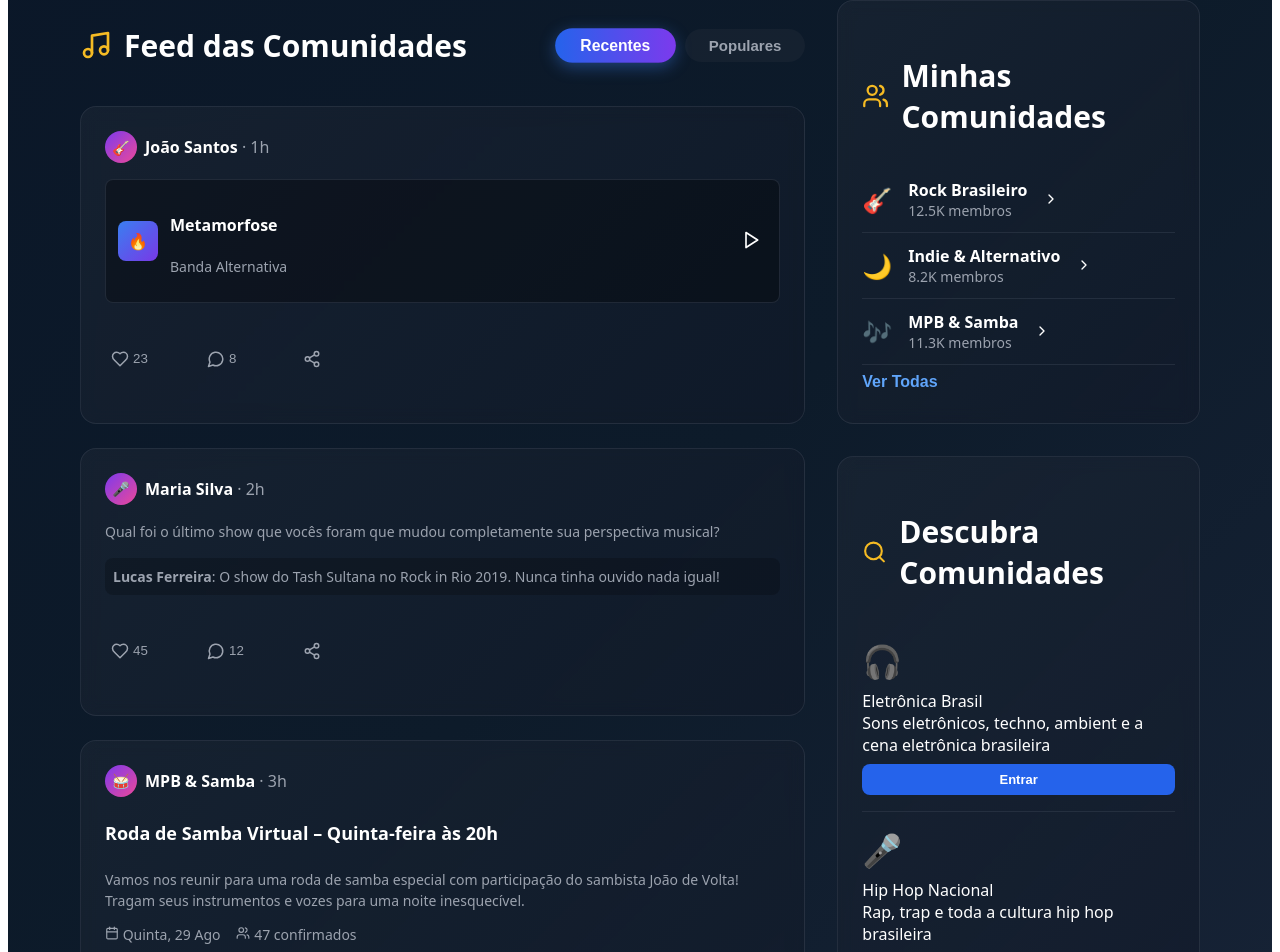
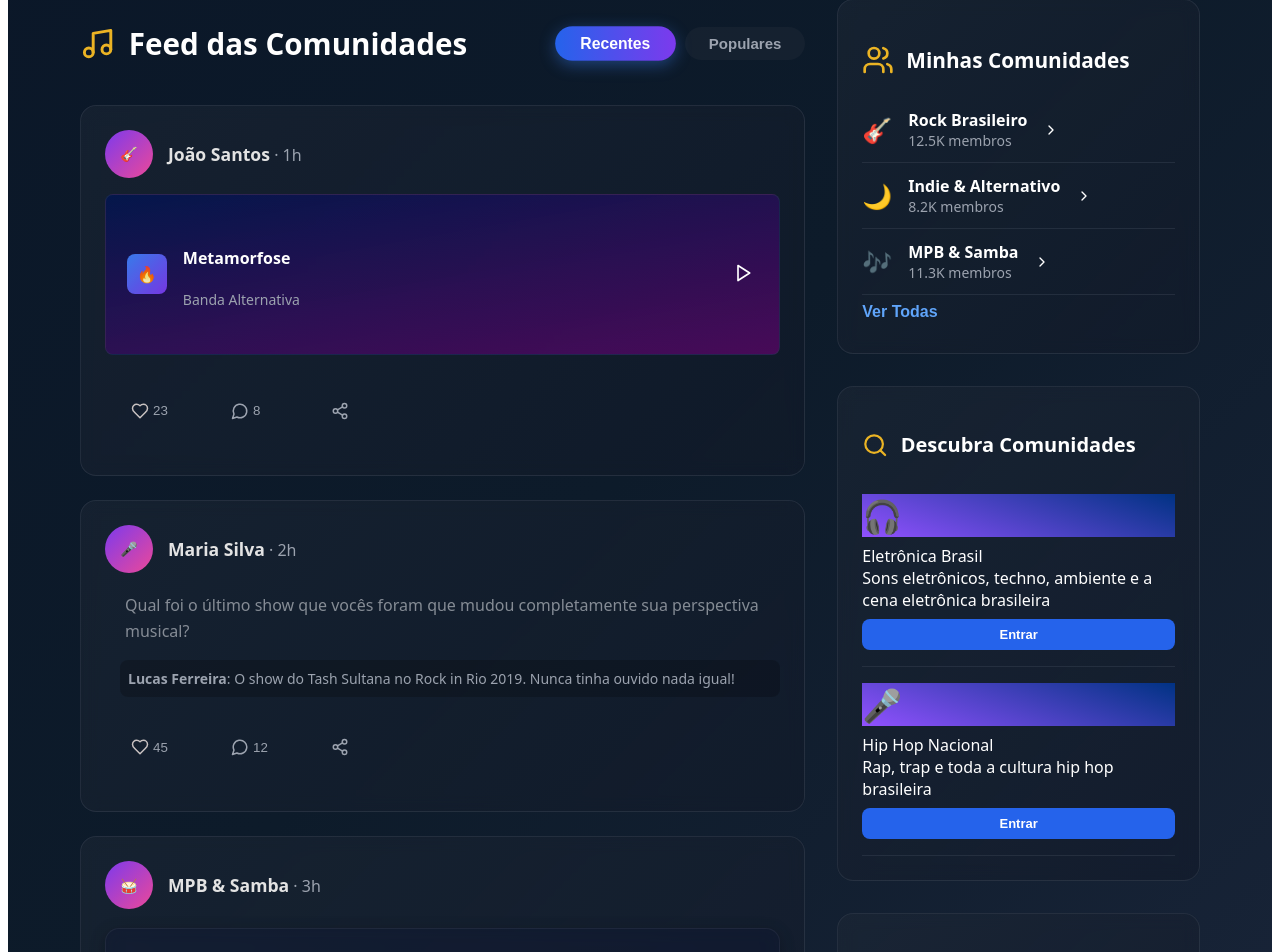
Before and after one commit to camyf7/echomusic, a Next.js app: page /Community in a window 1280 px wide. Shown: the part 496-1448 px from the top of the page. Built offline with nearby package versions, Linux system fonts and the light colour scheme.

Commit message:
comunidade inovada

```diff
--- a/src/pages/Community/Community.css
+++ b/src/pages/Community/Community.css
@@ -260,11 +260,11 @@
 }
 
 .communities-container .music-player {
-  background: rgba(0, 0, 0, 0.3);
+  background: linear-gradient(350deg, rgba(111, 0, 119, 0.6), rgba(0, 20, 85, 0.75));
   border-radius: 0.5rem;
-  padding: 0.75rem;
+  padding: 1.30rem;
   margin-bottom: 1rem;
-  border: 1px solid rgba(55, 65, 81, 0.5);
+  border: 1px solid rgba(42, 57, 82, 0.5);
   transition: all 0.3s ease;
 }
 
@@ -282,7 +282,7 @@
 }
 
 .communities-container .section-title {
-  font-size: 1.875rem;
+  font-size: 1.3rem;
   font-weight: bold;
   display: flex;
   align-items: center;
@@ -298,8 +298,10 @@
 
 .communities-container .card-title {
   /* Assuming h4 for event title */
-  font-size: 1.125rem;
+  font-size: 1.20rem;
   font-weight: bold;
+  margin-left: 15px;
+  margin-bottom: 10px;
 }
 
 .communities-container .feature-title {
@@ -312,26 +314,68 @@
   font-weight: bold;
 }
 
+.communities-container .section-title-discover {
+  font-size: 1.25rem;
+  font-weight: bold;
+  display: flex;
+  align-items: center;
+  gap: 0.75rem;
+}
+
+.communities-container .section-title-discover svg {
+  width: 1.65rem;
+  height: 1.65rem;
+  color: #fbbf24;
+  animation: iconPulse 2s ease-in-out infinite;
+}
+
+.communities-container .section-title-left{
+  font-size: 1.85rem;
+  font-weight: bold;
+  display: flex;
+  align-items: center;
+  gap: 0.85rem;
+}
+
+.communities-container .section-title-left svg {
+  width: 2.20rem;
+  height: 2.20rem;
+  color: #fbbf24;
+  animation: iconPulse 2s ease-in-out infinite;
+}
+
 /* ===== TEXTS ===== */
 .communities-container .header-description {
-  font-size: 1.25rem;
+  font-size: 1.3rem;
   color: #d1d5db;
   max-width: 42rem;
-  line-height: 1.6;
   margin: 0 auto;
-  text-align: left;
+  text-align: center;
 }
 
 .communities-container .card-description {
   color: #9ca3af;
   font-size: 0.875rem;
   line-height: 1.5;
+  margin-left: 15px;
 }
+
+.post-content.card-description p {
+  font-size: 1rem;
+  color: #c3c8cea6;
+  line-height: 1.6;
+  margin-top: 0.5rem;
+  margin-bottom: 0.5rem;
+  margin-left: 5px;
+  word-break: break-word;
+  margin-top: 20px;
+}
+
 
 .communities-container .post-content {
   color: #9ca3af;
   font-size: 0.875rem;
-  margin-bottom: 1rem;
+  margin-bottom: 10px;
   line-height: 1.5;
 }
 
@@ -339,6 +383,7 @@
   color: #9ca3af;
   font-size: 0.875rem;
   line-height: 1.5;
+
 }
 
 .communities-container .track-artist {
@@ -368,6 +413,7 @@
 .communities-container .heart-icon svg {
   transition: fill 0.3s ease;
   font-size: 5rem;
+  color: #c7c0c0;
 }
 
 .communities-container .heart-hovered svg {
@@ -437,18 +483,20 @@
   align-items: center;
   justify-content: space-between;
   margin-bottom: 1rem;
+
 }
 
 .communities-container .user-info {
   display: flex;
   align-items: center;
-  gap: 0.5rem;
+  gap: 15px;
 }
 
 .communities-container .post-actions {
   display: flex;
   align-items: center;
-  gap: 1rem;
+  gap: 20px;
+  margin-left: 20px;
 }
 
 .communities-container .load-more-container {
@@ -515,10 +563,77 @@
   font-size: 0.875rem;
 }
 
+/* ===== CARD DO EVENTO ===== */
+.event-card {
+  background: rgba(15, 25, 50, 0.5);
+  backdrop-filter: blur(8px);
+  border: 1px solid rgba(255, 255, 255, 0.06);
+  border-radius: 14px;
+  padding: 1.2rem 1.4rem;
+  margin-top: 1.2rem;
+  box-shadow: 0 4px 15px rgba(0, 0, 0, 0.25);
+  color: #e2e8f0;
+}
+
+/* ===== TÍTULO E DESCRIÇÃO ===== */
+.event-card .card-title {
+  font-size: 1.25rem;
+  font-weight: 600;
+  color: #fff;
+  margin-bottom: 0.4rem;
+}
+
+.event-card .card-description {
+  font-size: 0.95rem;
+  color: rgba(230, 230, 255, 0.85);
+  margin-bottom: 1rem;
+  line-height: 1.6;
+}
+
+/* ===== META (ÍCONES + TEXTO) ===== */
+.event-meta.card-footer {
+  display: flex;
+  align-items: center;
+  justify-content: space-between; /* separa as duas colunas */
+  font-size: 0.9rem;
+  color: #a1a1aa;
+
+}
+
+/* ===== ESTILIZANDO CADA BLOCO (span) ===== */
+.event-meta.card-footer span {
+  display: flex;
+  align-items: center;
+  gap: 0.4rem; /* espaçamento entre o ícone e o texto */
+}
+
+/* ==== SVGs ===== */
+.event-meta.card-footer svg {
+  width: 16px;
+  height: 16px;
+  color: #a78bfa; /* roxo suave (pode mudar a gosto) */
+  flex-shrink: 0;
+  transition: color 1.2s ease;
+  margin-left: 20px;
+
+}
+
+@keyframes gradientPulse {
+  0% { color: #a78bfa; }
+  50% { color: #60a5fa; }
+  100% { color: #a78bfa; }
+}
+
+.event-meta.card-footer span:hover svg {
+  animation: gradientPulse 1.2s ease-in-out infinite;
+  transform: scale(1.15);
+}
+
 .communities-container .track-info {
   display: flex;
   align-items: center;
-  gap: 0.75rem;
+  gap: 1rem;
+  padding: 10px 0;
 }
 
 .communities-container .music-info {
@@ -526,10 +641,11 @@
   min-width: 0;
 }
 
+
 /* ===== ICONS AND AVATARS ===== */
 .communities-container .avatar {
-  width: 2rem;
-  height: 2rem;
+  width: 3rem;
+  height: 3rem;
   background: linear-gradient(135deg, #7c3aed, #ec4899);
   border-radius: 50%;
   display: flex;
@@ -538,6 +654,14 @@
   font-size: 0.875rem;
   flex-shrink: 0;
 }
+
+.host-details .host-name {
+  color: #e3e3e3;
+  font-weight: bold;
+  font-size: 1.10rem;
+
+}
+
 
 .communities-container .music-cover {
   width: 2.5rem;
@@ -557,6 +681,7 @@
 
 .communities-container .discover-icon {
   font-size: 2rem;
+  background:linear-gradient(200deg, #003283, #9151ff);;
 }
 
 /* ===== GRADIENTS AND BACKGROUNDS ===== */
@@ -566,9 +691,14 @@
   background-clip: text;
   -webkit-background-clip: text;
   -webkit-text-fill-color: transparent;
-  animation: gradientShift 3s ease infinite;
+  animation: gradientShift 5s ease infinite;
+
 }
 
+.header-title.gradient-text {
+  font-size: 3.80rem !important;
+  line-height: 1.2;
+}
 .communities-container .card-gradient {
   position: absolute;
   inset: 0;
@@ -634,7 +764,27 @@
   padding: 0.5rem;
   background: rgba(0, 0, 0, 0.2);
   border-radius: 0.5rem;
+  animation: fadeInReply 0.6s ease-in-out;
 }
+
+/* Animação de entrada suave */
+@keyframes fadeInReply {
+  from {
+    opacity: 0;
+    transform: translateY(8px);
+  }
+  to {
+    opacity: 1;
+    transform: translateY(0);
+  }
+}
+
+/* Efeito leve no hover (opcional) */
+.communities-container .reply:hover {
+  background: rgba(0, 0, 0, 0.3);
+  transition: background 0.3s ease;
+}
+
 
 /* ===== ANIMATIONS ===== */
 @keyframes blobPulse {
--- a/src/pages/Community/index.jsx
+++ b/src/pages/Community/index.jsx
@@ -74,11 +74,13 @@ const Communities = () => {
   ];
 
   const discoverCommunities = [
-    { name: "Eletrônica Brasil", icon: "🎧", description: "Sons eletrônicos, techno, ambient e a cena eletrônica brasileira" },
+    { name: "Eletrônica Brasil", icon: "🎧", description: "Sons eletrônicos, techno, ambiente e a cena eletrônica brasileira" },
     { name: "Hip Hop Nacional", icon: "🎤", description: "Rap, trap e toda a cultura hip hop brasileira" },
   ];
 
   const trending = ["#NovoAlbumCaetano", "#RockInRio2025", "#IndieDescoberta", "#SambaModerno"];
+
+
 
   return (
     <div className="communities-container">
@@ -113,7 +115,7 @@ const Communities = () => {
         <div className="content-left">
           <section className="feed-section">
             <div className="section-header">
-              <h2 className="section-title">
+              <h2 className="section-title-left">
                 <LuMusic size={24} /> Feed das Comunidades
               </h2>
               <div className="feed-tabs category-tabs">
@@ -194,7 +196,8 @@ const Communities = () => {
                       onClick={() => toggleLike(post.id)}
                     >
                       <LuHeart size={18} fill={likedPosts[post.id] ? "#ff4444" : "none"} />
-                      <span>{post.likes + (likedPosts[post.id] ? 1 : 0)}</span>
+                      <span>{(Number(post.likes) || 0) + (likedPosts[post.id] ? 1 : 0)}</span>
+
                     </button>
                     <button className="action-btn">
                       <LuMessageCircle size={18} />
@@ -246,7 +249,7 @@ const Communities = () => {
 
           {/* Descubra Comunidades */}
           <section className="sidebar-section">
-            <h3 className="section-title">
+            <h3 className="section-title-discover">
               <LuSearch size={20} /> Descubra Comunidades
             </h3>
             {discoverCommunities.map((dc, i) => (
```
